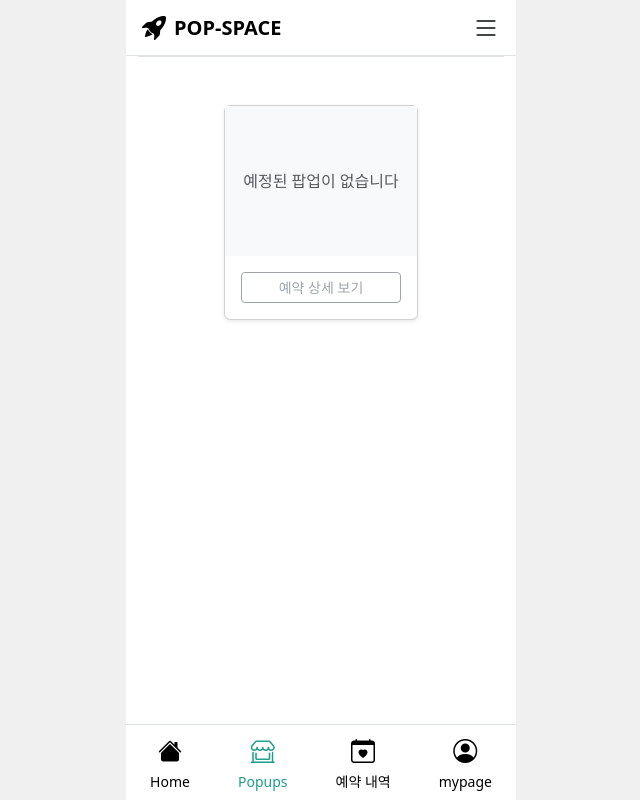
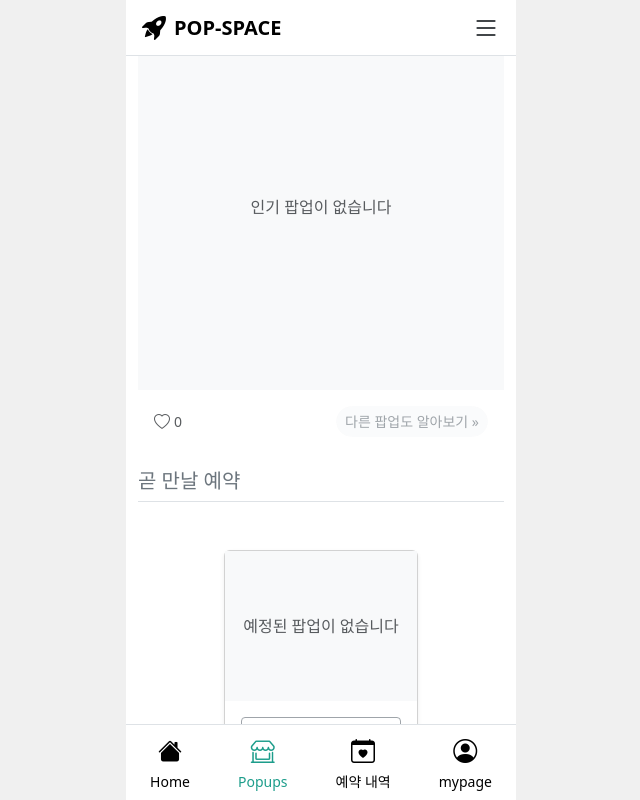
Before and after one commit to KosaOneShot/popspace_FE, a React (Vite) app: page / in a window 1280 px wide. Shown: the whole page, without its empty margins (319-959 px from the left). Built offline with nearby package versions, Linux system fonts and the light colour scheme; no server answers.

Commit message:
fix : 홈에 팝업이 로드되지 않았을때도 레이아웃 유지하도록

```diff
--- a/src/home/Home.jsx
+++ b/src/home/Home.jsx
@@ -6,22 +6,28 @@ import { axiFetchMostLikedPopup, axiFetchUpcomingReservation } from './HomeAxios
 import { axiUpdatePopupLike, axiFetchPopupLike } from '../popup/popupAxios';
 
 function PopupCard({ popup }) {
-  if (!popup) return null;
+  const navigate = useNavigate();
+  const empty = !popup?.popupId;
 
-  const navigate = useNavigate();
-  const [liked, setLiked]     = useState(popup.isLiked);
-  const [likeCount, setLikeCount] = useState(popup.likeCount);
+  // 좋아요/카운트 로컬 상태
+  const [liked, setLiked] = useState(popup?.isLiked ?? false);
+  const [likeCount, setLikeCount] = useState(popup?.likeCount ?? 0);
 
-// 상단 1등 팝업의 좋아요 토글 핸들러
+  // 값이 처음 들어올 때 초기화
+  useEffect(() => {
+    setLiked(popup?.isLiked ?? false);
+    setLikeCount(popup?.likeCount ?? 0);
+  }, [popup]);
+
   const handleLikeToggle = e => {
+    if (empty) return;
     e.stopPropagation();
+    // UI 즉시 반영
     setLikeCount(c => c + (liked ? -1 : +1));
-  const toBeState = !liked;
-  setLiked(toBeState);
-
-  axiUpdatePopupLike(popup.popupId, toBeState)
-    .catch(err => {
-      // 실패 시 롤백
+    const toBe = !liked;
+    setLiked(toBe);
+    axiUpdatePopupLike(popup.popupId, toBe).catch(err => {
+      // 롤백
       console.error(err);
       setLiked(liked);
       setLikeCount(c => c + (liked ? +1 : -1));
@@ -30,27 +36,47 @@ const handleLikeToggle = e => {
 
   return (
     <div className="mb-4">
-      <div className="ratio ratio-1x1" onClick={() => navigate(`/popup/detail/${popup.popupId}`)}>
-        <img
+      <div
+        className="ratio ratio-1x1"
+        style={{ background: empty ? '#f8f9fa' : undefined, cursor: empty ? 'default' : 'pointer' }}
+        onClick={() => !empty && navigate(`/popup/detail/${popup.popupId}`)}
+      >
+        {empty
+          ? <div className="d-flex justify-content-center align-items-center h-100">
+              <span className="text-muted">인기 팝업이 없습니다</span>
+            </div>
+          : <img
               src={popup.imageUrl}
               alt={popup.popupName}
               className="img-fluid rounded-top"
-          style={{ objectFit: 'cover', cursor: 'pointer' }}
-        />
+              style={{ objectFit: 'cover' }}
+            />}
       </div>
+
       <div className="px-3 py-2">
+        {empty
+          ? null
+          : <>
               <p className="fw-bold fst-italic mb-2" style={{ fontSize: '17px', color: '#1D9D8B' }}>
                 🔥✨ 지금 가장 뜨겁게 주목받는 팝업,<br/>
                 『 {popup.popupName} 』 🎉
               </p>
+            </>}
+
         <div className="d-flex justify-content-between align-items-center mt-2">
-          <div onClick={handleLikeToggle} style={{ cursor: 'pointer' }}>
+          <div
+            onClick={handleLikeToggle}
+            style={{ cursor: empty ? 'not-allowed' : 'pointer' }}
+            className="d-flex align-items-center"
+          >
             <i className={`bi me-1 ${liked ? 'bi-heart-fill text-danger' : 'bi-heart text-muted'}`} />
             <span className="text-muted small">{likeCount}</span>
           </div>
+
           <button
             className="btn btn-light btn-sm text-secondary rounded-pill"
-            onClick={() => navigate('/popup/list')}
+            onClick={() => !empty && navigate('/popup/list')}
+            disabled={empty}
           >
             다른 팝업도 알아보기 »
           </button>
```
Lines whose indentation alone changed are shown as unchanged.
